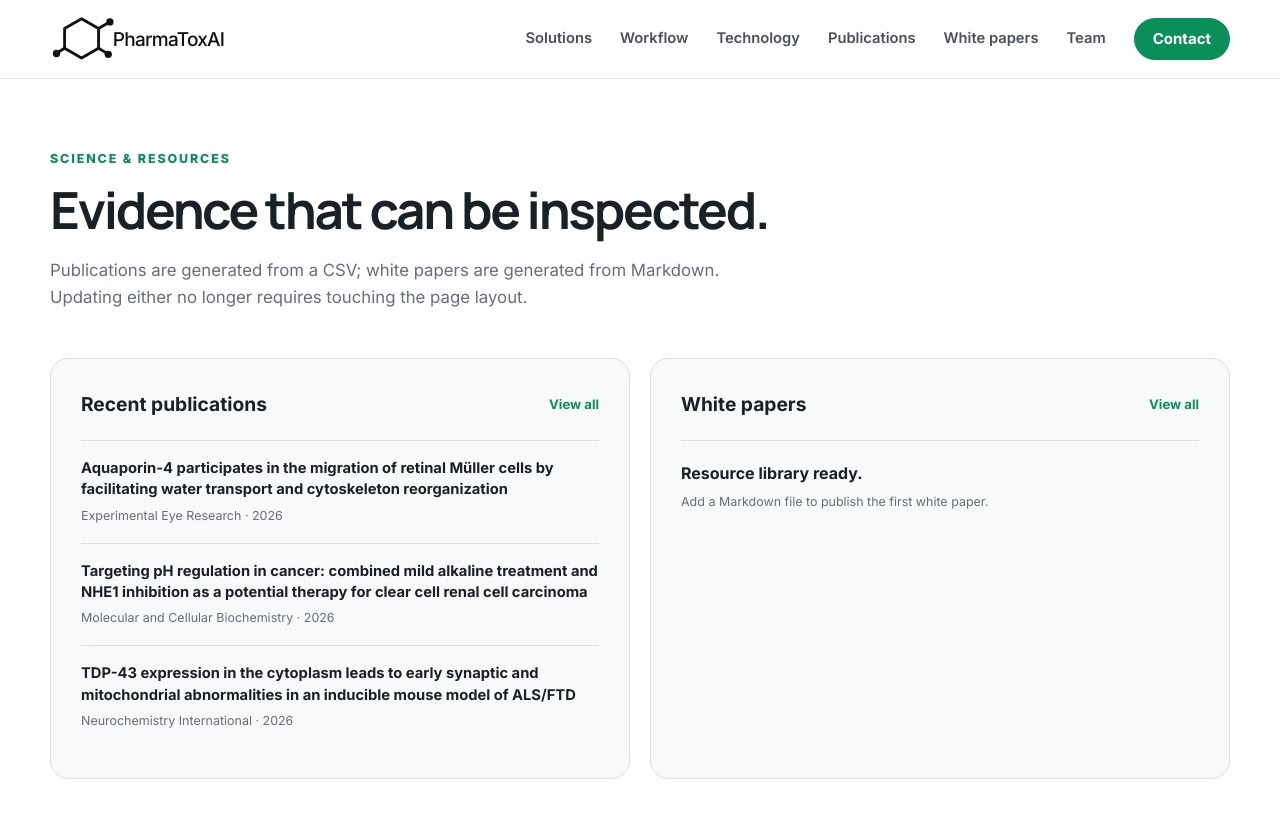
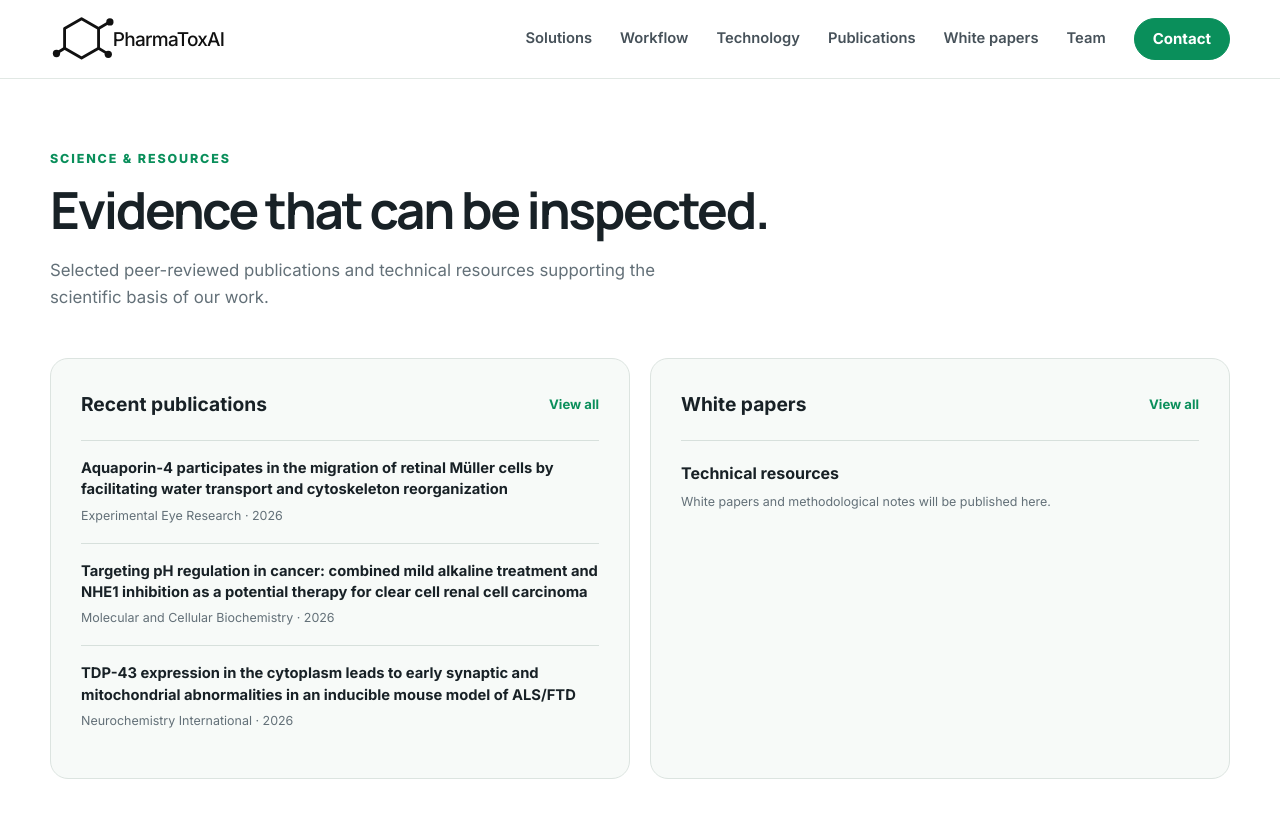
Before and after one commit to juanjosecas/PharmaToxAIweb, a Jekyll site: the page built from index.html, in a window 1280 px wide and 900 px high, scrolled down 5278 px. Shown: the top 818 px of the window. Built offline with Jekyll 4.4.1, drawn with Linux system fonts in a browser that asks for light colours; some of the changed text lies outside the part shown.

Commit message:
Remove internal maintenance text from public pages

```diff
--- a/index.html
+++ b/index.html
@@ -115,7 +115,7 @@ description: AI-driven predictive toxicology and human-relevant experimental val
 
 <section class="section science-section">
   <div class="container">
-    <div class="section-heading reveal"><p class="section-kicker">Science & resources</p><h2>Evidence that can be inspected.</h2><p>Publications are generated from a CSV; white papers are generated from Markdown. Updating either no longer requires touching the page layout.</p></div>
+    <div class="section-heading reveal"><p class="section-kicker">Science & resources</p><h2>Evidence that can be inspected.</h2><p>Selected peer-reviewed publications and technical resources supporting the scientific basis of our work.</p></div>
     <div class="science-grid">
       <div class="science-panel reveal">
         <div class="panel-heading"><h3>Recent publications</h3><a href="{{ '/publications/' | relative_url }}">View all</a></div>
@@ -130,7 +130,7 @@ description: AI-driven predictive toxicology and human-relevant experimental val
         {% if public_whitepapers.size > 0 %}
           {% for paper in public_whitepapers limit:3 %}<a class="science-item" href="{{ paper.url | relative_url }}"><strong>{{ paper.title }}</strong><span>{{ paper.date | date: '%Y' }}</span></a>{% endfor %}
         {% else %}
-          <div class="science-empty"><strong>Resource library ready.</strong><span>Add a Markdown file to publish the first white paper.</span></div>
+          <div class="science-empty"><strong>Technical resources</strong><span>White papers and methodological notes will be published here.</span></div>
         {% endif %}
       </div>
     </div>
@@ -141,7 +141,6 @@ description: AI-driven predictive toxicology and human-relevant experimental val
   <div class="container">
     <div class="section-heading reveal"><p class="section-kicker">Team</p><h2>Interdisciplinary by construction.</h2><p>PharmaToxAI combines computational modeling with experimental physiology, cell biology and human-relevant models at IFIBIO Houssay (UBA–CONICET).</p></div>
     <div class="team-grid">{% for member in site.data.team %}{% include team-card.html member=member %}{% endfor %}</div>
-    <p class="team-note reveal">Team profiles are maintained in <code>_data/team.yml</code>; publication cards are selected automatically from <code>_data/publications.csv</code>.</p>
   </div>
 </section>
 
```
